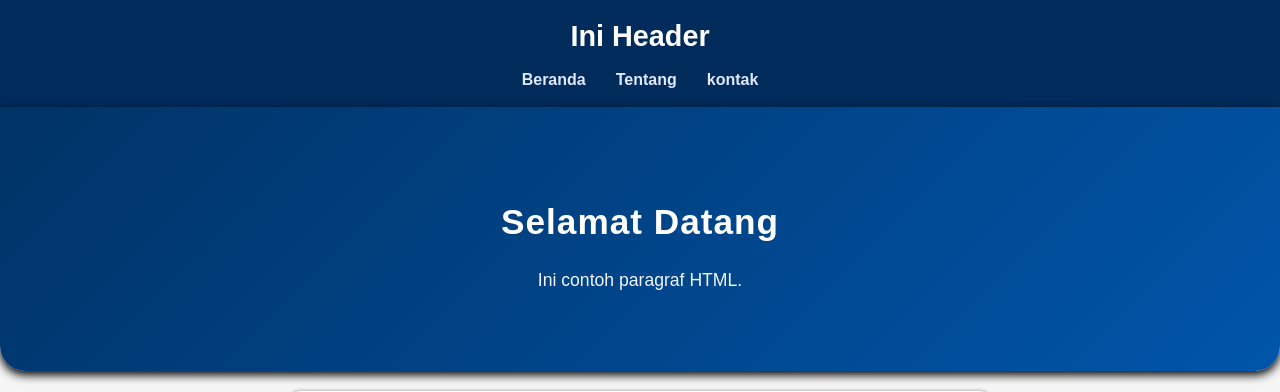
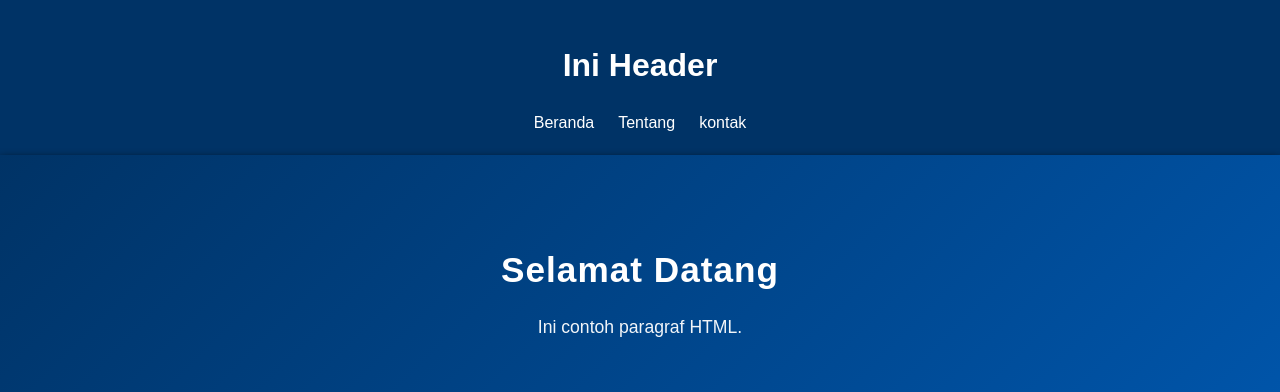
Before and after one commit to Redia-pdf/2511500027-PWD-GB1J-2526O, a PHP site: page /pertemuan-04/index.html in a window 1280 px wide. Shown: the top 392 px of the page. Run offline with PHP 8.4, Linux system fonts and the light colour scheme.

Commit message:
update pertemuan-04

```diff
--- a/pertemuan-04/style.css
+++ b/pertemuan-04/style.css
@@ -7,6 +7,24 @@
         background: #f5f5f5;
         color: #333;
         line-height: 1.5;
+       }
+        header {
+        background: #003366;
+        color: #fff;
+        padding: 20px;
+        text-align: center;
+       }
+       header ul {
+        display: flex;
+        justify-content: center;
+        list-style: none;
+        padding: 0;
+        margin: 10px 0 0;
+       }
+       header li a {
+        color: #fff;
+        text-decoration: none;
+        padding: 6px 12px;
        }
        #about,
         #contact {
@@ -101,35 +119,6 @@
               width: 100%;
             }
         }
-        header {
-          background-color: #002b5b;
-          color: #ffffff;
-          text-align: center;
-          padding: 15px;
-          box-shadow: 0 2px 8px rgba(0, 0, 0, 15);
-        }
-        header h1 {
-          margin: 0;
-          font-size: 1.8em;
-        }
-        nav ul {
-          list-style: none;
-          padding: 0;
-          margin: 10px 0 0;
-          display: flex;
-          justify-content: center;
-          gap: 30px;
-        }
-        nav a {
-          text-decoration: none;
-          color: #e0e8ff;
-          font-weight: 600;
-          transition: color o.3s, border-bottom 0.3s;
-        }
-        nav a:hover {
-          color: #a3c4f3;
-          border-bottom: 2px solid #a3c4f3;
-        }
         #home {
           background: linear-gradient(135deg, #003366, #0055aa);
           color: #ffffff;
```
Also changed, not shown: pertemuan-04/README.md.
